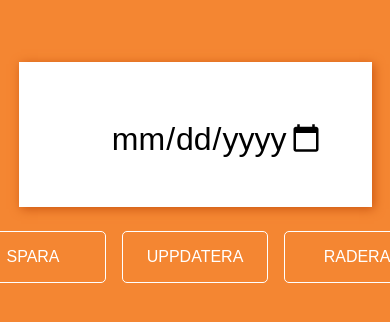
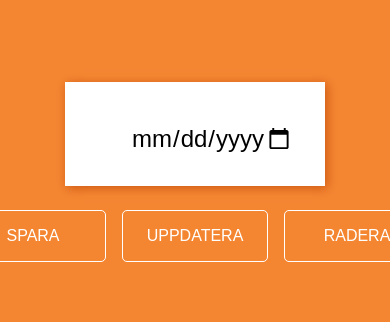
Before and after one commit to sandraottersten/Get-your-zodiac-sign, a plain HTML site: page index.html in a window 390 px wide. Shown: the part 238-560 px from the top of the page. Drawn offline with Linux system fonts and the light colour scheme; no server answers.

Commit message:
fixed responsive

```diff
--- a/style.css
+++ b/style.css
@@ -19,7 +19,6 @@ body {
   background: white;
   padding: 3rem;
   box-shadow: 2px 2px 10px rgb(203, 87, 19);
-
 }
 
 .buttons {
@@ -29,6 +28,7 @@ body {
   flex-direction: row;
   margin: 1rem;
 }
+
 a {
   border: 1px solid white;
   text-decoration: none;
@@ -65,3 +65,15 @@ input {
 img {
   width: 50%;
 }
+
+@media only screen and (max-width: 600px) {
+  .container {
+    padding: 2rem;
+  }
+  input {
+    font-size: 1.5rem;
+  }
+  #horoscope {
+    font-size: 3rem;
+  }
+}
```
